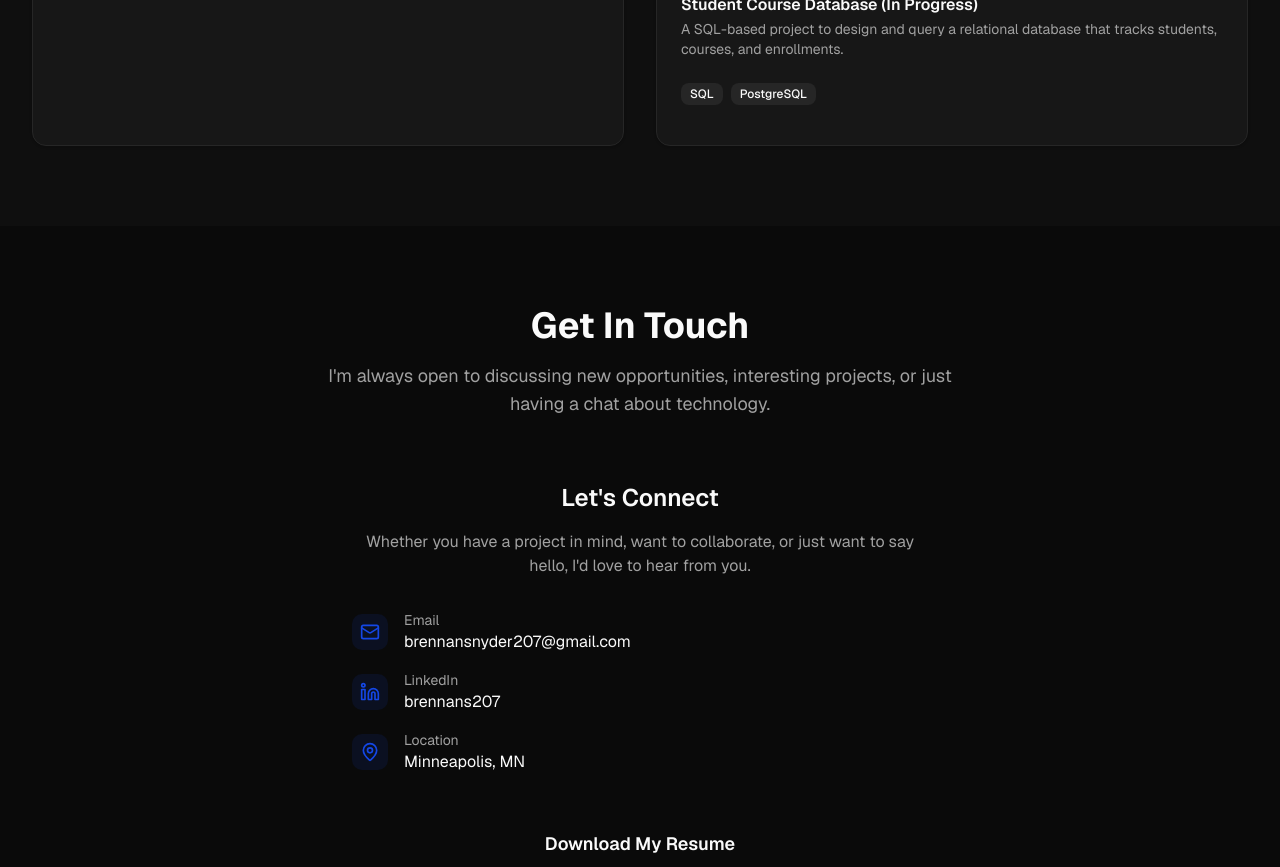
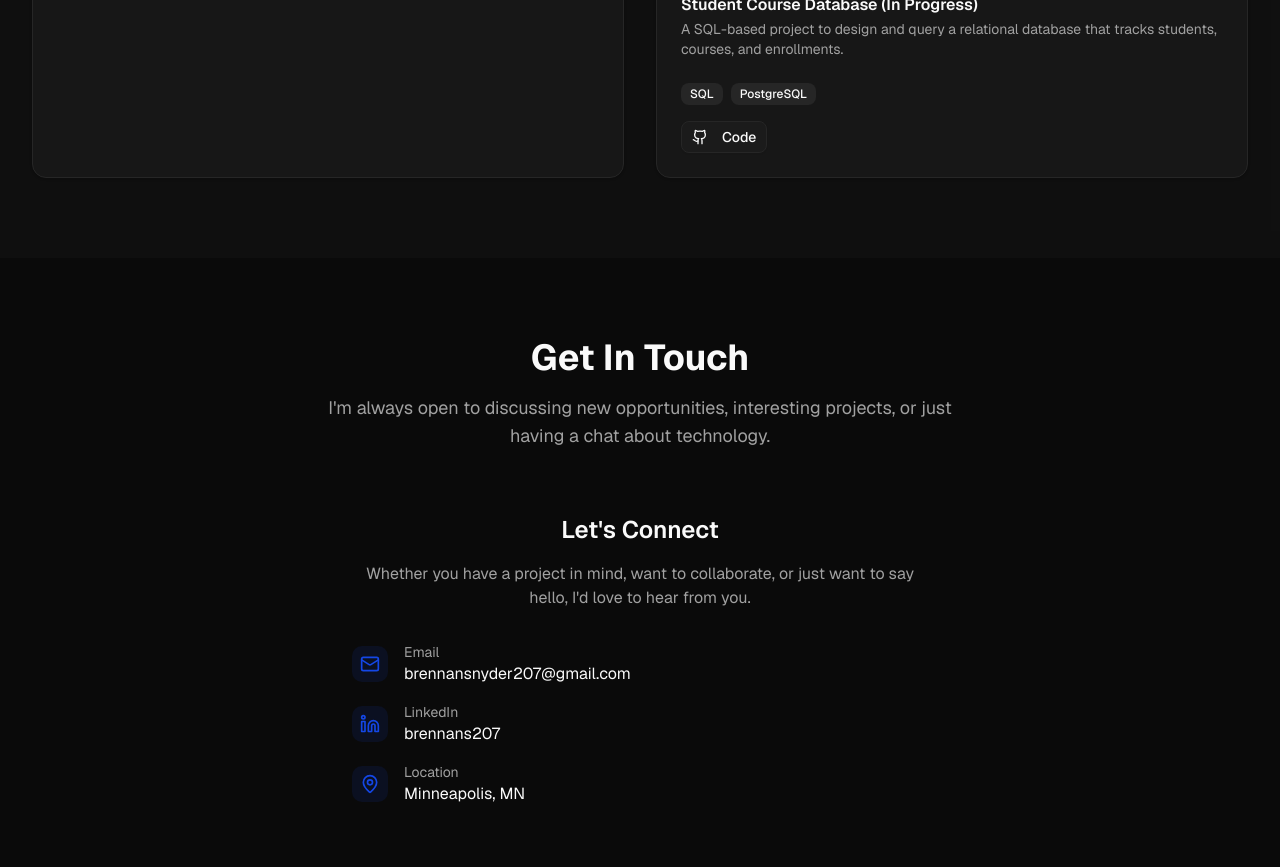
Before and after one commit to BrennanSnyder/portfolio-v2, a Next.js app: page / in a window 1280 px wide. Shown: the part 3580-4447 px from the top of the page. Built offline with nearby package versions, Linux system fonts and the light colour scheme.

Commit message:
Added github link to student-course-db project

```diff
--- a/components/projects-section.tsx
+++ b/components/projects-section.tsx
@@ -36,7 +36,7 @@ export function ProjectsSection() {
       description: "A SQL-based project to design and query a relational database that tracks students, courses, and enrollments.",
       image: "/student_course_db.png",
       technologies: ["SQL", "PostgreSQL"],
-      github: "",
+      github: "https://github.com/BrennanSnyder/Student-Course-DB",
       demo: "",
     },
   ]
```
